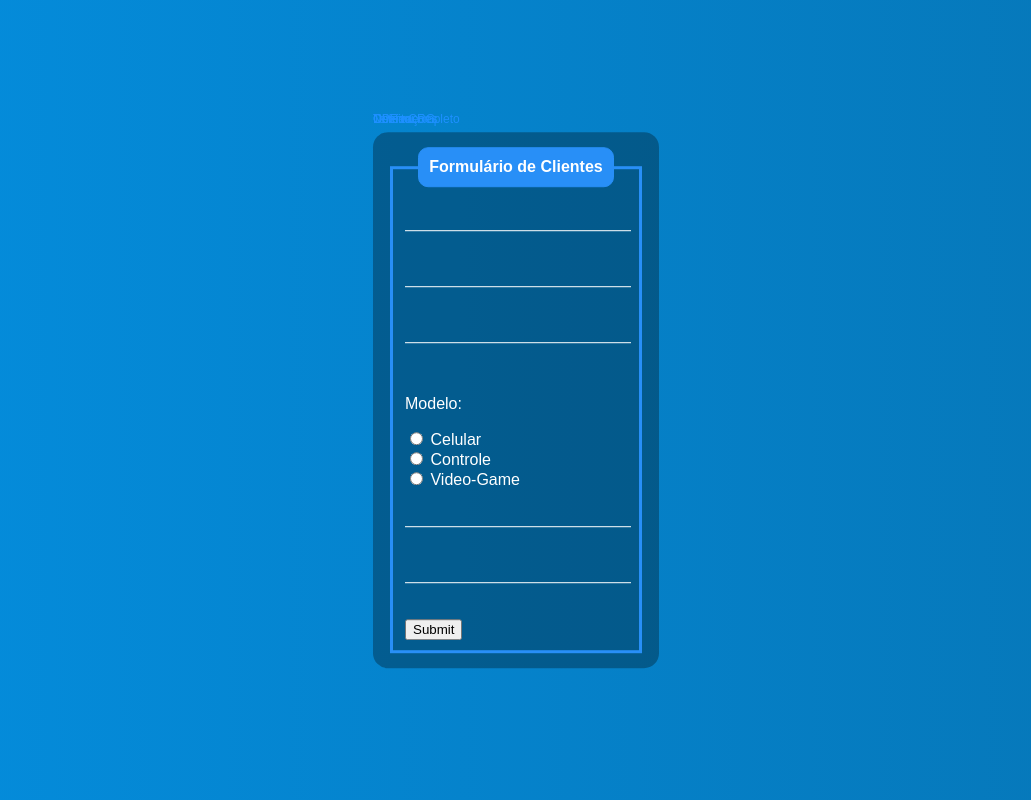
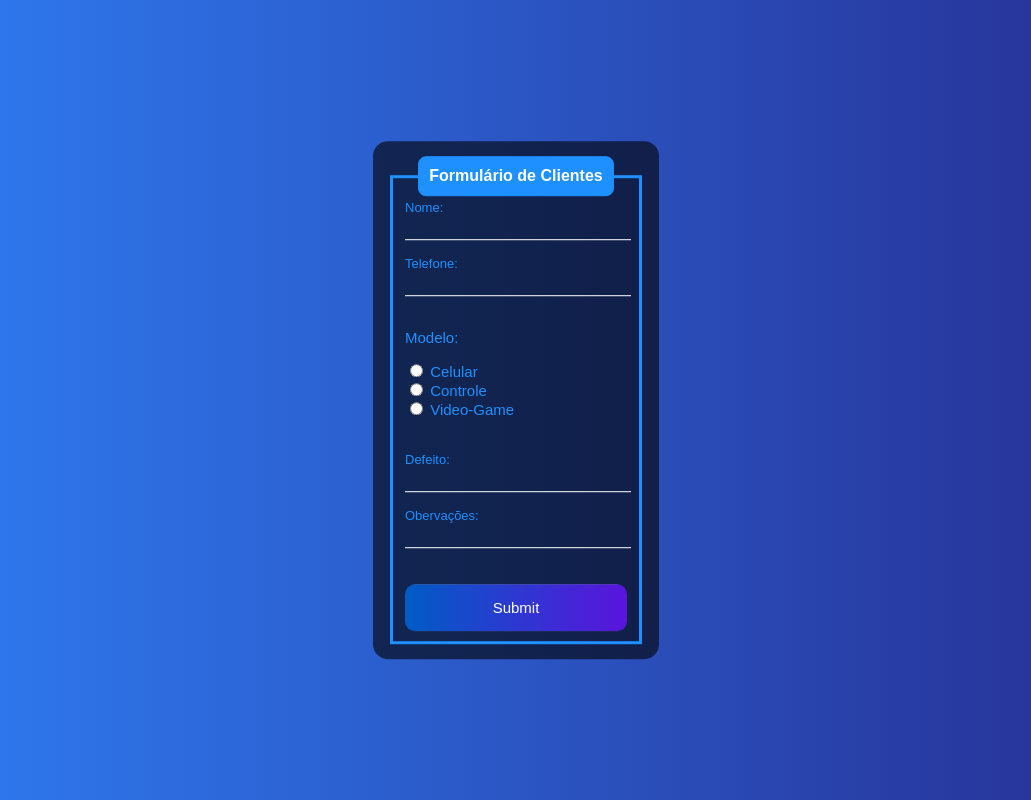
Before and after one commit to OtavioInacio/forms, a plain HTML site: page index.html in a window 1280 px wide. Shown: the whole page, without its empty margins (124-1155 px from the left). Drawn offline with Linux system fonts and the light colour scheme.

Commit message:
Update index.html

```diff
--- a/index.html
+++ b/index.html
@@ -6,35 +6,34 @@
     <meta name="viewport" content="width=device-width, initial-scale=1.0">
     <title>Formulário | OtaTech</title>
     <style>
-        body{
+         body{
             font-family: Arial, Helvetica, sans-serif;
-            background-image: linear-gradient(to right, #048DDD, #0677B8);
+            background-image: linear-gradient(to right, rgb(47, 126, 245), rgb(39, 46, 146));
         }
-        .box {
+        .box{
             color: white;
-            position:absolute;
+            position: absolute;
             top: 50%;
             left: 50%;
-            transform: translate(-50%, -50%);
-            background-color: rgba(0, 0, 0, 0.3);
+            transform: translate(-50%,-50%);
+            background-color: rgba(0, 0, 0, 0.6);
             padding: 15px;
             border-radius: 15px;
             width: 20%;
-
         }
         fieldset{
-            border: 3px solid rgb(40, 143, 247);
+            border: 3px solid dodgerblue;
         }
         legend{
-            border: 1px solid  rgb(40, 143, 247);
+            border: 1px solid dodgerblue;
             padding: 10px;
             text-align: center;
-            background-color: rgb(40, 143, 247);;
-            border-radius: 10px;
+            background-color: dodgerblue;
+            border-radius: 8px;
         }
-        .inputbox {
+        .inputBox{
             position: relative;
-        }
+               }
         .inputUser{
             background: none;
             border: none;
@@ -44,20 +43,32 @@
             font-size: 15px;
             width: 100%;
             letter-spacing: 2px;
-            }
-            .labelInput{
+        }
+        .labelInput{
             position: absolute;
-            top: 0px;
+            top: -20px;
             left: 0px;
             pointer-events: none;
             transition: .5s;
+            font-size: 13px;
+            color: dodgerblue;
+            font-family: Arial, Helvetica, sans-serif
         }
-        .inputUser:focus ~ .labelInput,
-        .inputUser:valid ~ .labelInput{
-            top: -20px;
-            font-size: 12px;
+        .optionInput{
+            font-size: 15px;
             color: dodgerblue;
-            }
+            position: relative;
+        }
+        .inputButton {
+            background-image: linear-gradient(to right,rgb(0, 92, 197), rgb(90, 20, 220));
+            width: 100%;
+            border: none;
+            padding: 15px;
+            color: white;
+            font-size: 15px;
+            cursor: pointer;
+            border-radius: 10px;
+        }
     </style>
 </head>
 <body>
@@ -68,36 +79,32 @@
                 <br>
                 <div class="inputBox">
                     <input type="text" name="nome" id="nome" class="inputUser">
-                    <label for="nome" class="labelInput">Nome Completo</label>
+                    <label for="nome" class="labelInput">Nome:</label>
                 </div> <br><br>
                 <div class="inputBox">
-                    <input type="number" name="cpfrg" id="cpfrg" class="inputUser">
-                    <label for="CPF" class="labelInput">CPF ou RG</label>
-                </div><br><br>
-                <div class="inputBox">
                     <input type="tel" name="telefone" id="telefone" class="inputUser">
-                    <label for="telefone" class="labelInput">Telefone</label>
-                </div><br><br>
+                    <label for="telefone" class="labelInput">Telefone:</label>
+                </div><br>
+                <div class="optionInput">
                 <p>Modelo:</p>
                 <input type="radio" id="celular" name="modelo" value="celular" required>
                 <label for="celular">Celular</label><br>
                 <input type="radio" id="controle"name="modelo" value="controle" required>
                 <label for="controle">Controle</label><br>
                 <input type="radio" id="videogame" name="modelo" value="videogame" required>
-                <label for="videogame">Video-Game</label><br><br>
+                <label for="videogame">Video-Game</label>
+                </div><br><br><br>
                 <div class="inputBox">
                     <input type="text" name="defeito" id="defeito" class="inputUser">
-                    <label for="defeito" class="labelInput">Defeito</label>
+                    <label for="defeito" class="labelInput">Defeito:</label>
                 </div><br><br>
                 <div class="inputBox">
                     <input type="text" name="obs" id="obs" class="inputUser">
-                    <label for="obs" class="labelInput">Obervações</label>
+                    <label for="obs" class="labelInput">Obervações:</label>
                 </div><br><br>
-                <input type="submit" name="submit" id="submit">
+                <input type="submit" name="submit" id="submit" class="inputButton">
             </fieldset>
         </form>
     </div>
-
-
 </body>
 </html>
```
